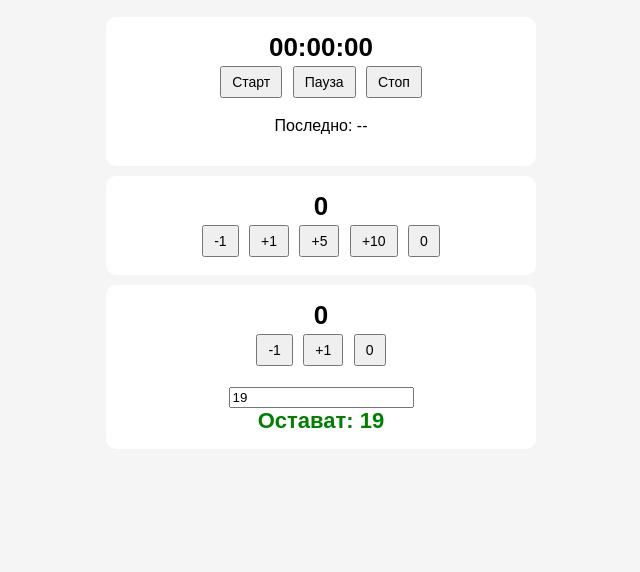
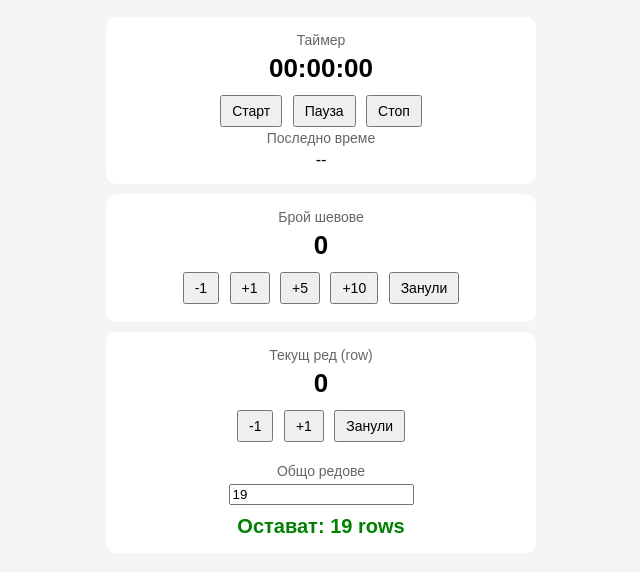
Before and after one commit to terminalberry/CrochetTracker, a plain HTML site: page index.html in a window 1280 px wide. Shown: the part 74-646 px from the top of the page, without its empty margins (319-959 px from the left). Drawn offline with Linux system fonts and the light colour scheme.

Commit message:
Refactor HTML structure and styling for Crochet Tracker

```diff
--- a/index.html
+++ b/index.html
@@ -23,18 +23,29 @@ body {
     max-width: 400px;
 }
 
+.title {
+    font-size: 14px;
+    color: #666;
+    margin-bottom: 5px;
+}
+
+.big {
+    font-size: 26px;
+    font-weight: bold;
+    margin-bottom: 8px;
+}
+
 button {
     margin: 3px;
     padding: 6px 10px;
     font-size: 14px;
 }
 
-.big { font-size: 26px; font-weight: bold; }
-
 .remaining {
-    font-size: 22px;
+    font-size: 20px;
     color: green;
     font-weight: bold;
+    margin-top: 10px;
 }
 </style>
 </head>
@@ -43,32 +54,48 @@ button {
 
 <h2>🧶 Crochet Tracker</h2>
 
+<!-- ТАЙМЕР -->
 <div class="box">
+    <div class="title">Таймер</div>
     <div class="big" id="time">00:00:00</div>
+
     <button onclick="start()">Старт</button>
     <button onclick="pause()">Пауза</button>
     <button onclick="stop()">Стоп</button>
-    <p>Последно: <span id="lastTime">--</span></p>
+
+    <div class="title">Последно време</div>
+    <div id="lastTime">--</div>
 </div>
 
+<!-- ШЕВОВЕ -->
 <div class="box">
+    <div class="title">Брой шевове</div>
     <div class="big" id="stitches">0</div>
+
     <button onclick="st(-1)">-1</button>
     <button onclick="st(1)">+1</button>
     <button onclick="st(5)">+5</button>
     <button onclick="st(10)">+10</button>
-    <button onclick="resetSt()">0</button>
+    <button onclick="resetSt()">Занули</button>
 </div>
 
+<!-- РЕДОВЕ -->
 <div class="box">
+    <div class="title">Текущ ред (row)</div>
     <div class="big" id="rows">0</div>
+
     <button onclick="rw(-1)">-1</button>
     <button onclick="rw(1)">+1</button>
-    <button onclick="resetRw()">0</button>
+    <button onclick="resetRw()">Занули</button>
 
     <br><br>
+
+    <div class="title">Общо редове</div>
     <input id="total" type="number" value="19">
-    <div class="remaining">Остават: <span id="rem">19</span></div>
+
+    <div class="remaining">
+        Остават: <span id="rem">19</span> rows
+    </div>
 </div>
 
 <script>
@@ -83,7 +110,7 @@ let data = JSON.parse(localStorage.getItem("crochet")) || {
 
 let timer = null;
 
-// ===== SAVE (instant, no lag) =====
+// ===== SAVE =====
 function save() {
     localStorage.setItem("crochet", JSON.stringify(data));
 }
@@ -159,10 +186,10 @@ document.getElementById("total").addEventListener("input", e => {
     render(); save();
 });
 
-// ===== INIT =====
+// INIT
 render();
 
-// ===== SERVICE WORKER =====
+// SERVICE WORKER
 if ("serviceWorker" in navigator) {
     navigator.serviceWorker.register("sw.js");
 }
```
